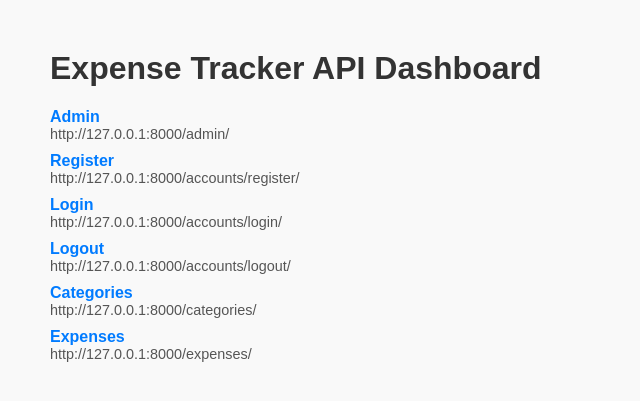
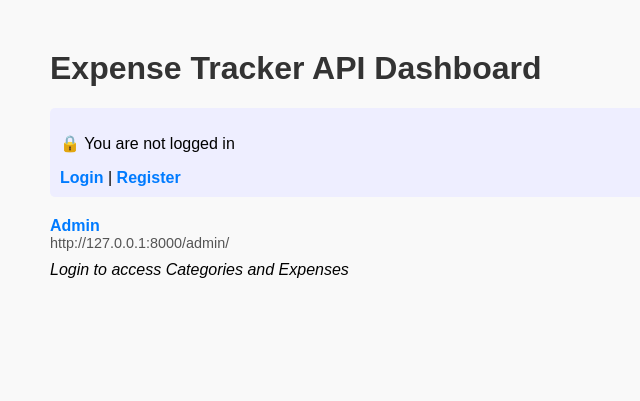
Before and after one commit to abdelrahmanm0hammed/Alx_CapstoneProject, a Django app: page / in a window 1280 px wide. Shown: the top 401 px of the page, without its empty margins (0-640 px from the left). Run offline with Django 5.2, Linux system fonts and the light colour scheme.

Commit message:
adding dynamics to home page

```diff
--- a/Expense_Tracker/templates/index.html
+++ b/Expense_Tracker/templates/index.html
@@ -11,6 +11,12 @@
         }
         h1 {
             color: #333;
+        }
+        .user-info {
+            margin-bottom: 20px;
+            padding: 10px;
+            background: #eef;
+            border-radius: 5px;
         }
         ul {
             list-style: none;
@@ -34,32 +40,45 @@
     </style>
 </head>
 <body>
+{% csrf_token %}
     <h1>Expense Tracker API Dashboard</h1>
+
+    <!-- 🔐 Auth status -->
+    <div class="user-info">
+        {% if user.is_authenticated %}
+            <p>
+                👋 Welcome,
+                <strong>{{ user.username }}</strong>
+            </p>
+            <a href="{% url 'logout' %}">Logout</a>
+        {% else %}
+            <p>🔒 You are not logged in</p>
+            <a href="{% url 'login' %}">Login</a> |
+            <a href="{% url 'register' %}">Register</a>
+        {% endif %}
+    </div>
+
     <ul>
         <li>
-            <a href="http://127.0.0.1:8000/admin/">Admin</a>
+            <a href="/admin/">Admin</a>
             <div class="url">http://127.0.0.1:8000/admin/</div>
         </li>
+
+        {% if user.is_authenticated %}
         <li>
-            <a href="http://127.0.0.1:8000/accounts/register/">Register</a>
-            <div class="url">http://127.0.0.1:8000/accounts/register/</div>
-        </li>
-        <li>
-            <a href="http://127.0.0.1:8000/accounts/login/">Login</a>
-            <div class="url">http://127.0.0.1:8000/accounts/login/</div>
-        </li>
-        <li>
-            <a href="http://127.0.0.1:8000/accounts/logout/">Logout</a>
-            <div class="url">http://127.0.0.1:8000/accounts/logout/</div>
-        </li>
-        <li>
-            <a href="http://127.0.0.1:8000/categories/">Categories</a>
+            <a href="/categories/">Categories</a>
             <div class="url">http://127.0.0.1:8000/categories/</div>
         </li>
         <li>
-            <a href="http://127.0.0.1:8000/expenses/">Expenses</a>
+            <a href="/expenses/">Expenses</a>
             <div class="url">http://127.0.0.1:8000/expenses/</div>
         </li>
+        {% else %}
+        <li>
+            <em>Login to access Categories and Expenses</em>
+        </li>
+        {% endif %}
     </ul>
+
 </body>
 </html>
```
